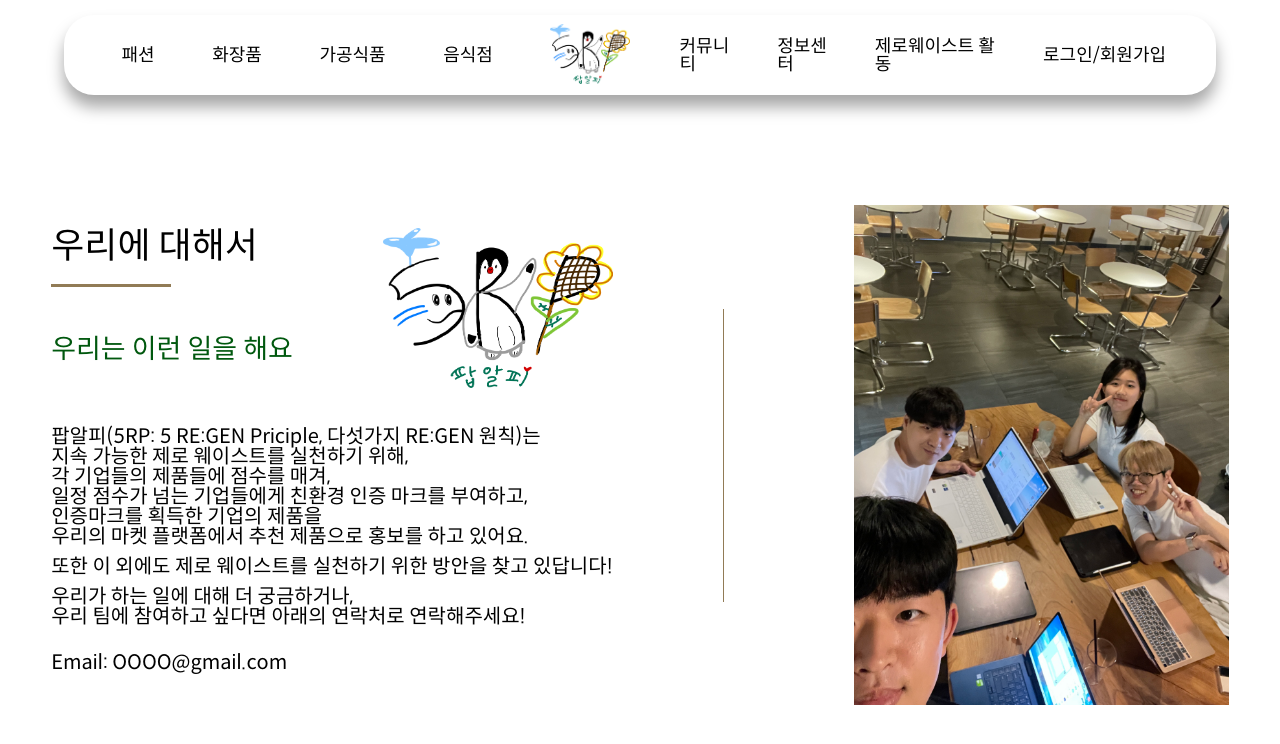
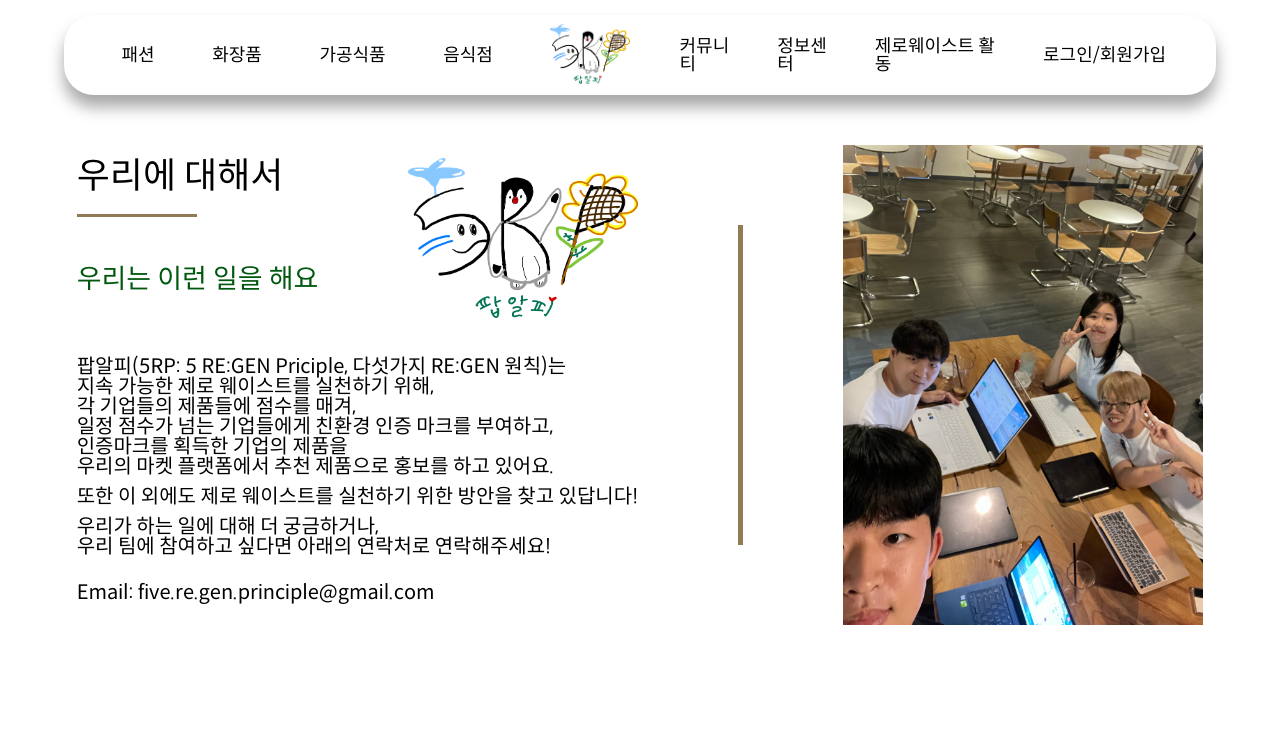
Before and after one commit to Five-RE-GEN-Principle/Frontend-Web, a React (Create React App) app: page /about in a window 1280 px wide. Shown: the top 744 px of the page. Built offline with nearby package versions, Linux system fonts and the light colour scheme.

Commit message:
style: AboutPage 디자인 일부 수정

```diff
--- a/src/pages/AboutPage.tsx
+++ b/src/pages/AboutPage.tsx
@@ -37,7 +37,7 @@ const AboutPage = () => {
               우리 팀에 참여하고 싶다면 아래의 연락처로 연락해주세요!
             </MainText>
             <br />
-            <MainText>Email: OOOO@gmail.com</MainText>
+            <MainText>Email: five.re.gen.principle@gmail.com</MainText>
           </div>
         </HeadTwo>
       </MainContents>
@@ -49,19 +49,19 @@ const AboutPage = () => {
 
 const Container = styled.div`
   display: flex;
+  gap: 100px;
   justify-content: center;
   align-items: center;
 
-  margin-top: 80px;
+  margin-top: 20px;
 `;
 
 const MainContents = styled.div``;
 
 const LineTwo = styled.div`
-  width: 1px;
-  height: 293px;
+  width: 5px;
+  height: 40vh;
   background-color: #917b56;
-  margin-left: 110px;
 `;
 
 const HeadTwo = styled.div`
@@ -75,9 +75,7 @@ const HeadContainer = styled.div`
 `;
 
 const Smile = styled.img`
-  /* width: 350px; */
-  height: 500px;
-  margin-left: 130px;
+  height: 60vh;
 `;
 
 const Logo = styled.img`
```
